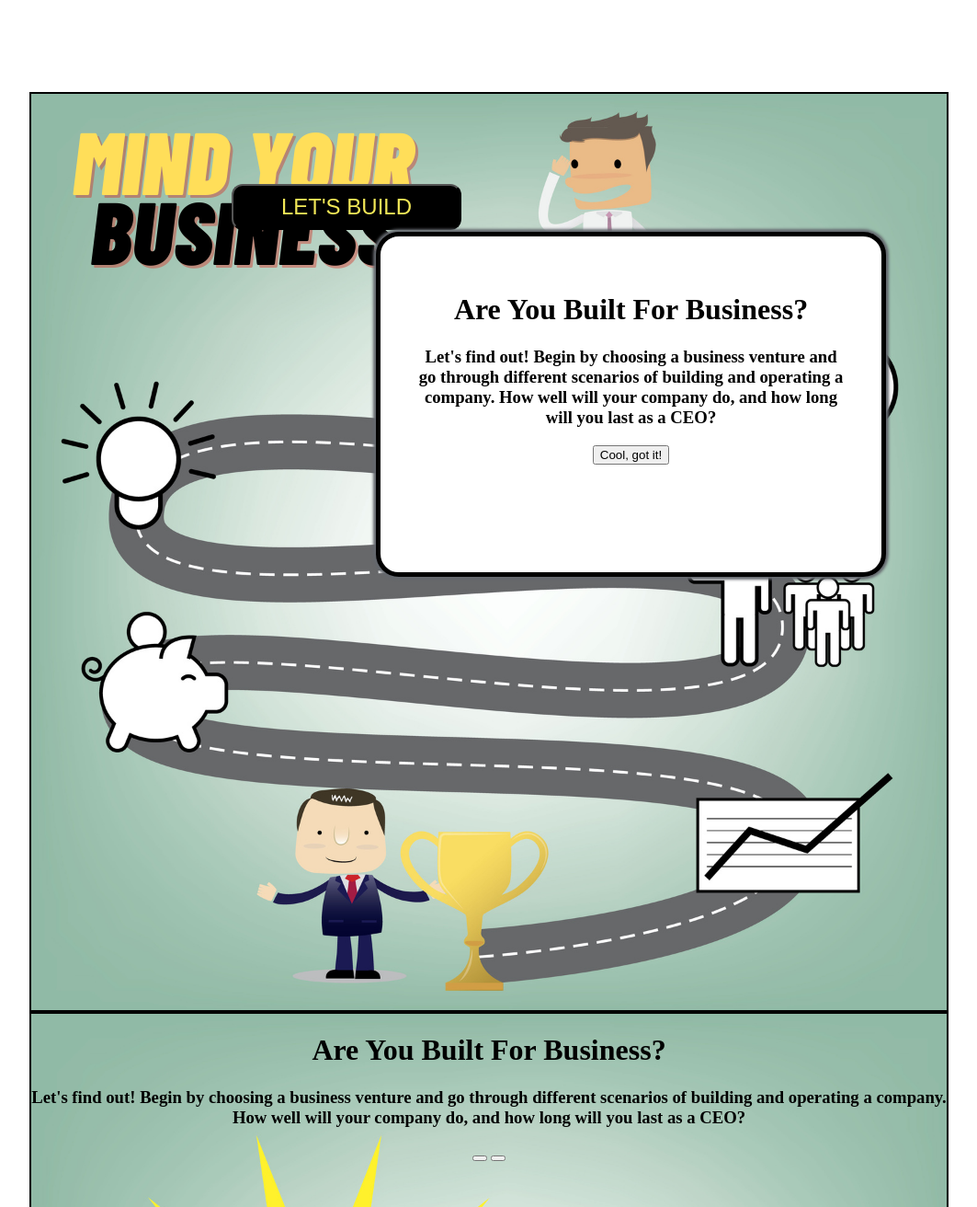
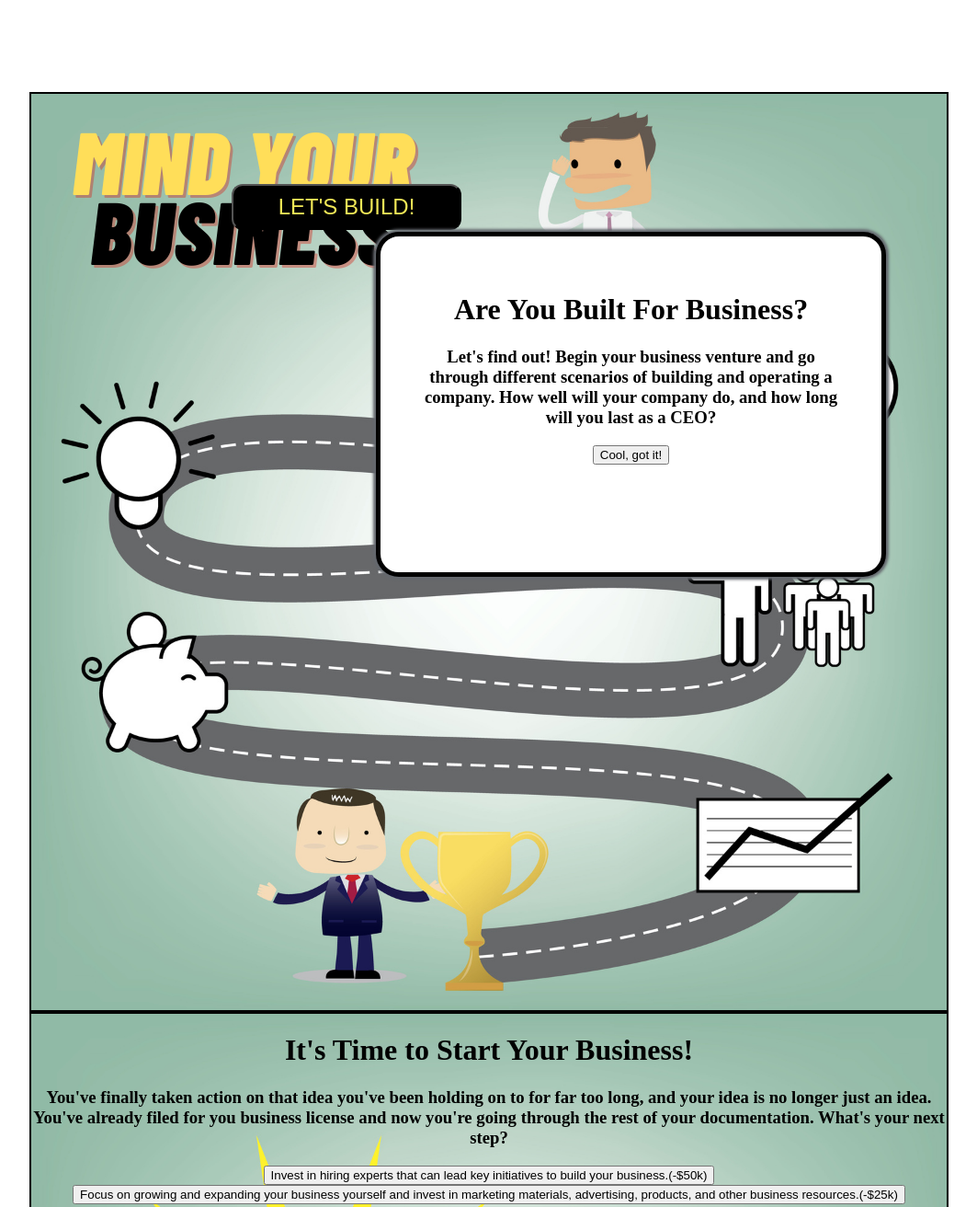
Before and after one commit to norestzone/Mind-Your-Business, a plain HTML site: page index.html in a window 1280 px wide. Shown: the top 1312 px of the page at 92% size, without its empty margins (68-1131 px from the left). Drawn offline with Linux system fonts and the light colour scheme; files whose address does not match are found by name.

```diff
--- a/index.html
+++ b/index.html
@@ -11,22 +11,22 @@
         <div id="introPopup">
             <div class="introText">
                 <h1>Are You Built For Business?</h1>
-                <h3>Let's find out! Begin by choosing a business venture and go through different scenarios of building and operating a company. How well will your company do, and how long will you last as a CEO?</h3>
+                <h3>Let's find out! Begin your business venture and go through different scenarios of building and operating a company. How well will your company do, and how long will you last as a CEO?</h3>
                 <button id="closeButton">Cool, got it!</button>
             </div>
         </div>
-        <button class="startGame">LET'S BUILD</button>
+        <button class="startGame">LET'S BUILD!</button>
     </div>
 
     <div class="phaseOne">
         <div id="js-phaseOne">
             <div class="decisionOne">
-                <h1>Are You Built For Business?</h1>
-                <h3>Let's find out! Begin by choosing a business venture and go through different scenarios of building and operating a company. How well will your company do, and how long will you last as a CEO?</h3>
+                <h1>It's Time to Start Your Business!</h1>
+                <h3>You've finally taken action on that idea you've been holding on to for far too long, and your idea is no longer just an idea. You've already filed for you business license and now you're going through the rest of your documentation. What's your next step?</h3>
             </div>
         </div>
-        <button class="goodDecision"></button>
-        <button class="badDecision"></button>
+        <button class="goodDecision">Invest in hiring experts that can lead key initiatives to build your business.(-$50k)</button>
+        <button class="badDecision">Focus on growing and expanding your business yourself and invest in marketing materials, advertising, products, and other business resources.(-$25k)</button>
     </div>
 
     <div class="phaseTwoA">
```
Also changed, not shown: app.js (+20 -0 lines).
